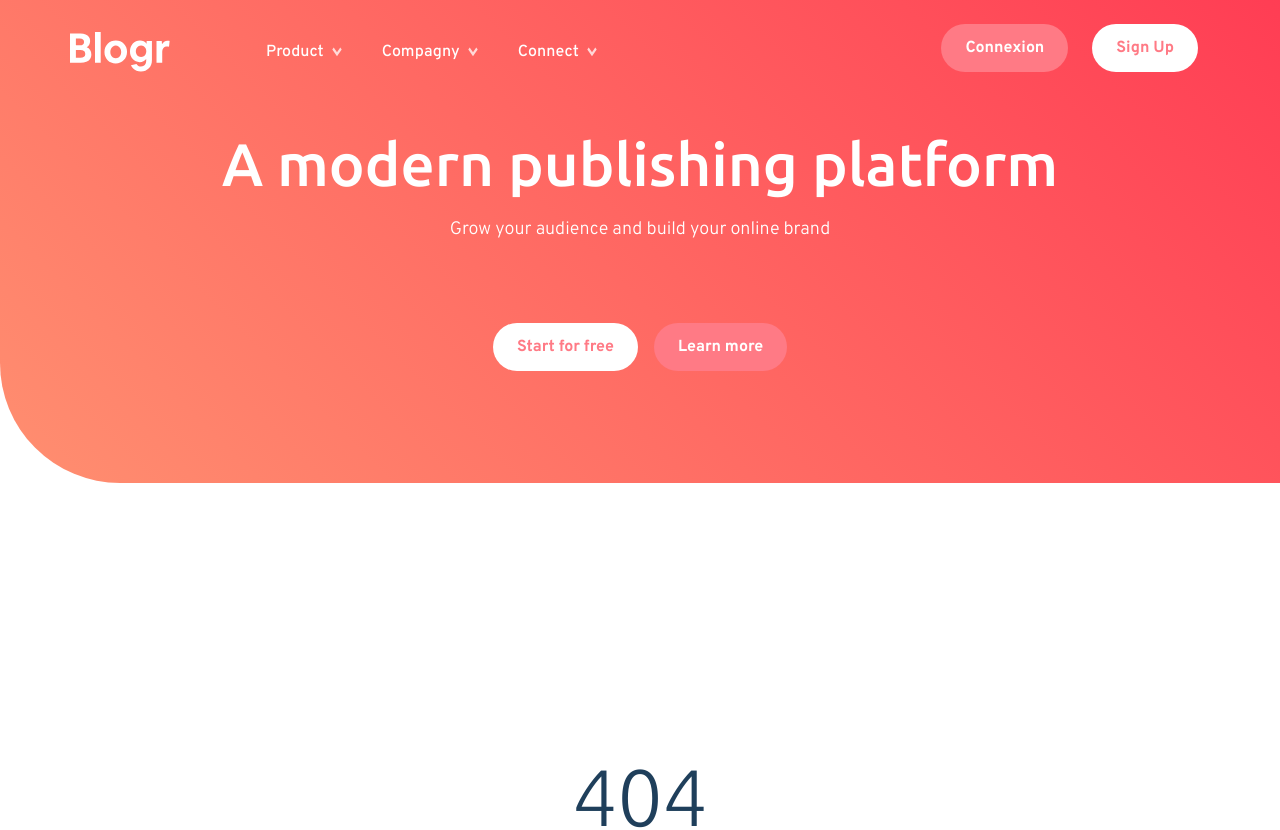
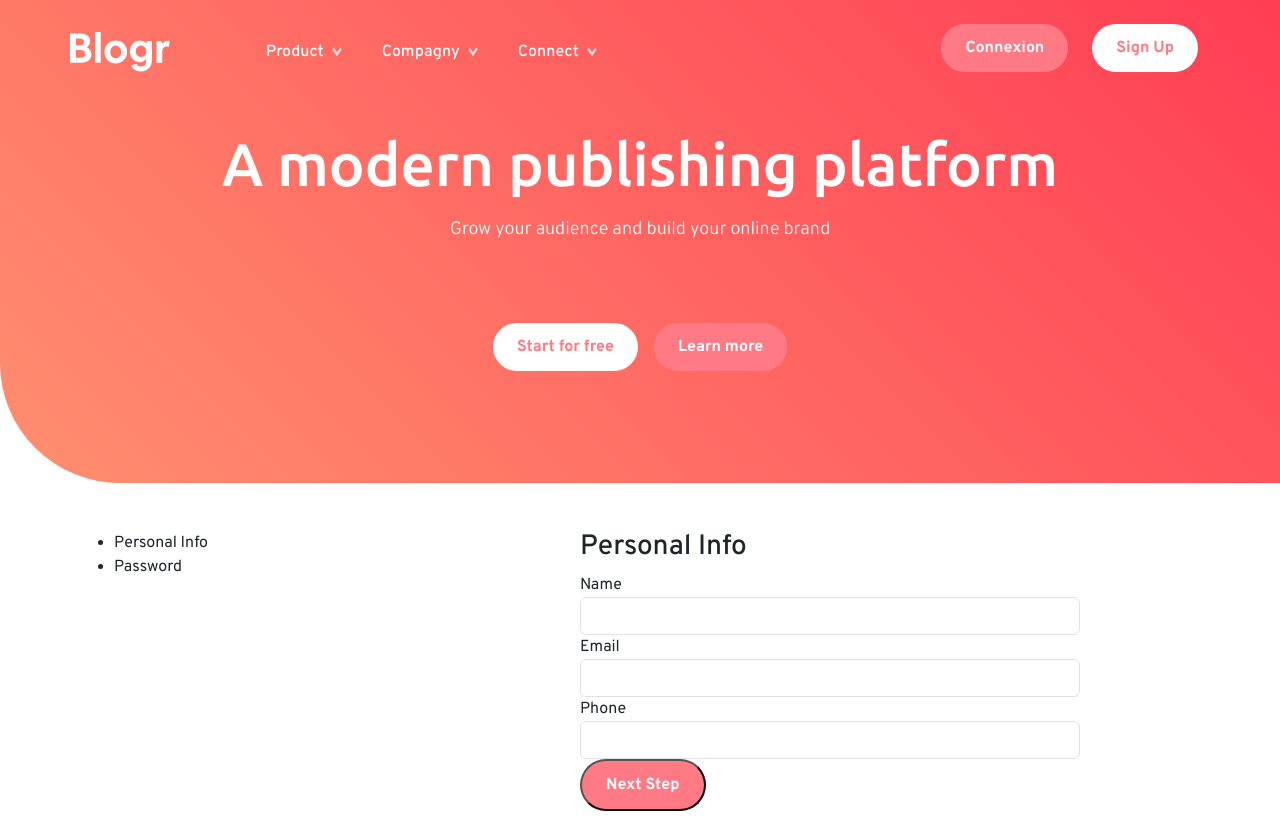
Before and after one commit to ThierryTouinPro/nextjs-starter-kit, a Next.js app in the folder with-docker-compose-app/next-app/: page /signup in a window 1280 px wide. Before the commit this address had no page. Shown: the top 830 px of the page. Built offline with nearby package versions, Linux system fonts and the light colour scheme.

Commit message:
DPPCP-112 : Création de la Page Formulaire d’inscription

```diff
--- a/with-docker-compose-app/next-app/src/components/Header/Header.js
+++ b/with-docker-compose-app/next-app/src/components/Header/Header.js
@@ -55,8 +55,8 @@ function Header() {
                     Grow your audience and build your online brand
                     </p>
                     <div className={`d-flex flex-column flex-md-row align-items-center justify-content-center ${styles.buttons}`}>
-                        <Buttons label="Start for free" mode="primary" />
-                        <Buttons label="Learn more" mode="secondary" />
+                        <Buttons label="Start for free" mode="primary" href="/" />
+                        <Buttons label="Learn more" mode="secondary" href="/" />
                     </div>
                 </div>
             </section>
--- a/with-docker-compose-app/next-app/src/components/Interface/Buttons.js
+++ b/with-docker-compose-app/next-app/src/components/Interface/Buttons.js
@@ -2,9 +2,35 @@ import React from 'react';
 import Link from 'next/link';
 import styles from './css/Buttons.module.css';
 
-function Buttons( { label, mode, href } ) {
+function Buttons( { label, mode, href, onClick } ) {
 
-  const validHref = href || '/';
+  if (href) {
+    return (
+      <div className={`d-flex align-items-center ${styles.authButtons}`}>
+        <Link
+          href={href}
+          className={`d-block ${mode === 'primary' ? styles.buttonPrimary : styles.buttonSecondary}`}
+        >
+          {label}
+        </Link>
+      </div>
+    );
+  }
+  else {
+    return (
+      <div className={`d-flex align-items-center ${styles.authButtons}`}>
+        <button
+          className={`d-block ${mode === 'primary' ? styles.buttonPrimary : styles.buttonSecondary}`}
+          onClick={onClick}>
+          {label}
+        </button>
+      </div>
+
+
+    );
+  }
+
+  /*const validHref = href || '/';
   return (
     <div className={`d-flex align-items-center ${styles.authButtons}`}>
       <Link
@@ -14,7 +40,7 @@ function Buttons( { label, mode, href } ) {
         {label}
       </Link>
     </div>
-  );
+  );*/
 };
 
 export default Buttons;
--- /dev/null
+++ b/with-docker-compose-app/next-app/src/components/Signup/ChoosePwd.js
@@ -0,0 +1,43 @@
+import Buttons from '../Interface/Buttons';
+import styles from './css/ChoosePwd.module.css';
+import { useState } from 'react';
+
+function PasswordForm({ prevStep, formData, setFormData }) {
+  const handleChange = (e) => {
+    setFormData({ ...formData, [e.target.name]: e.target.value });
+  };
+
+  return (
+    <div className={styles.formContainer}>
+      <h3>Set Password</h3>
+      <div className="form-group">
+        <label htmlFor="password">Password</label>
+        <input
+          type="password"
+          className="form-control"
+          name="password"
+          value={formData.password}
+          onChange={handleChange}
+          required
+        />
+      </div>
+      <div className="form-group">
+        <label htmlFor="confirmPassword">Confirm Password</label>
+        <input
+          type="password"
+          className="form-control"
+          name="confirmPassword"
+          value={formData.confirmPassword}
+          onChange={handleChange}
+          required
+        />
+      </div>
+      <div className="form-group">
+        <Buttons label="Back" mode="primary" onClick={prevStep}/>
+        <Buttons label="Submit" mode="secondary" type="submit"/>
+      </div>
+    </div>
+  );
+};
+
+export default PasswordForm;
--- /dev/null
+++ b/with-docker-compose-app/next-app/src/components/Signup/PersonalInfo.js
@@ -0,0 +1,50 @@
+import styles from './css/PersonalInfo.module.css';
+import Buttons from "../Interface/Buttons"
+
+function PersonalInfo ({ nextStep, formData, setFormData }) {
+  const handleChange = (e) => {
+    setFormData({ ...formData, [e.target.name]: e.target.value });
+  };
+
+  return (
+    <div className={styles.formContainer}>
+      <h3>Personal Info</h3>
+      <div className="form-group">
+        <label htmlFor="name">Name</label>
+        <input
+          type="text"
+          className="form-control"
+          name="name"
+          value={formData.name}
+          onChange={handleChange}
+          required
+        />
+      </div>
+      <div className="form-group">
+        <label htmlFor="email">Email</label>
+        <input
+          type="email"
+          className="form-control"
+          name="email"
+          value={formData.email}
+          onChange={handleChange}
+          required
+        />
+      </div>
+      <div className="form-group">
+        <label htmlFor="phone">Phone</label>
+        <input
+          type="text"
+          className="form-control"
+          name="phone"
+          value={formData.phone}
+          onChange={handleChange}
+          required
+        />
+      </div>
+      <Buttons label="Next Step" mode="secondary" onClick={nextStep}/>
+    </div>
+  );
+};
+
+export default PersonalInfo;
--- /dev/null
+++ b/with-docker-compose-app/next-app/src/components/Signup/SideBar/SideBarDesktop.js
@@ -0,0 +1,12 @@
+export default function SideBar({step}) {
+  return (
+    <>
+      <div>
+        <ul className="space-y-8">
+            <li>Personal Info</li>
+            <li>Password</li>
+        </ul>
+      </div>
+    </>
+  )
+}
--- /dev/null
+++ b/with-docker-compose-app/next-app/src/components/Signup/SignupForm.js
@@ -0,0 +1,68 @@
+import { useState } from 'react';
+import PersonalInfo from './PersonalInfo';
+import PasswordForm from './ChoosePwd';
+import SideBarDesktop from './SideBar/SideBarDesktop';
+
+function SignupForm() {
+  const [step, setStep] = useState(1);
+  const [formData, setFormData] = useState({
+    name: '',
+    email: '',
+    phone: '',
+    password: '',
+    confirmPassword: ''
+  });
+
+  const nextStep = () => {
+    setStep(step + 1);
+  };
+
+  const prevStep = () => {
+    setStep(step - 1);
+  };
+
+  const handleSubmit = (e) => {
+    e.preventDefault();
+    console.log(formData);
+    // envoyer les données
+  };
+
+  switch (step) {
+    case 1:
+      return (
+        <>
+            <div className='col-4'>
+                <SideBarDesktop  step={step} />
+            </div>
+            <div className='col-8'>
+                <PersonalInfo
+                        nextStep={nextStep}
+                        formData={formData}
+                        setFormData={setFormData}
+                />
+            </div>
+        </>
+      );
+    case 2:
+      return (
+        <>
+            <div className='col-4'>
+                    <SideBarDesktop  step={step} />
+            </div>
+            <div className='col-8'>
+                <form onSubmit={handleSubmit}>
+                <PasswordForm
+                    prevStep={prevStep}
+                    formData={formData}
+                    setFormData={setFormData}
+                />
+                </form>
+            </div>
+        </>
+      );
+    default:
+      return <h3>Invalid Step</h3>;
+  }
+};
+
+export default SignupForm;
--- /dev/null
+++ b/with-docker-compose-app/next-app/src/components/Signup/css/ChoosePwd.module.css
@@ -0,0 +1,4 @@
+.formContainer {
+    max-width: 500px;
+    margin: auto;
+  }
--- /dev/null
+++ b/with-docker-compose-app/next-app/src/components/Signup/css/PersonalInfo.module.css
@@ -0,0 +1,4 @@
+.formContainer {
+    max-width: 500px;
+    margin: auto;
+  }
--- /dev/null
+++ b/with-docker-compose-app/next-app/src/pages/signup.js
@@ -0,0 +1,14 @@
+import SideBar from '../components/Signup/SideBar/SideBarDesktop';
+import SignupForm from '../components/Signup/SignupForm';
+
+function SignupPage() {
+  return (
+    <div className="container mt-5 mb-5">
+        <div className="row">
+            <SignupForm />
+        </div>
+    </div>
+  );
+};
+
+export default SignupPage;
```
